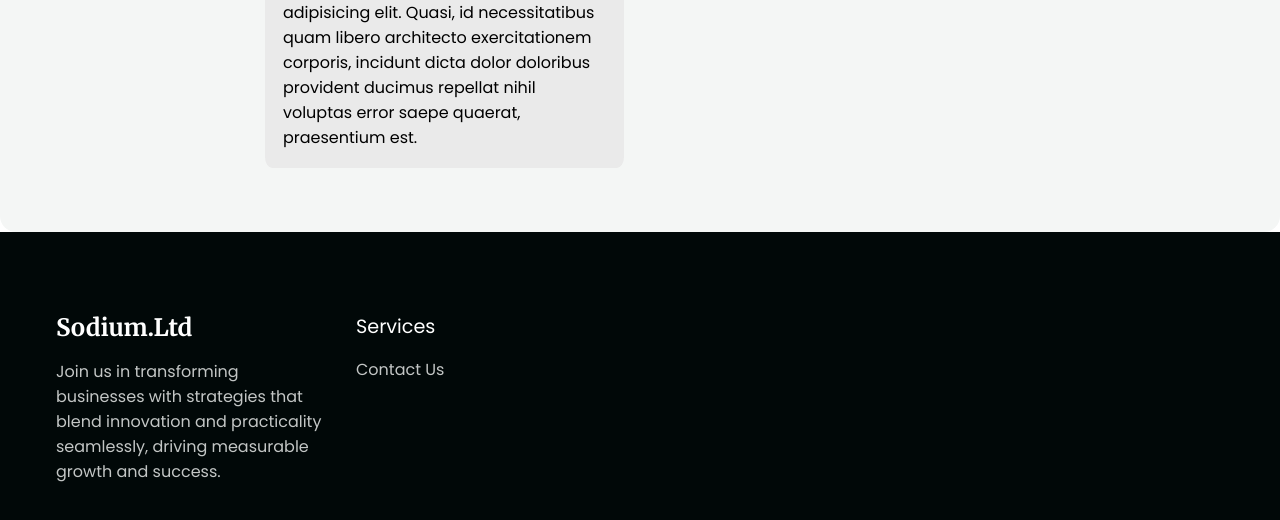
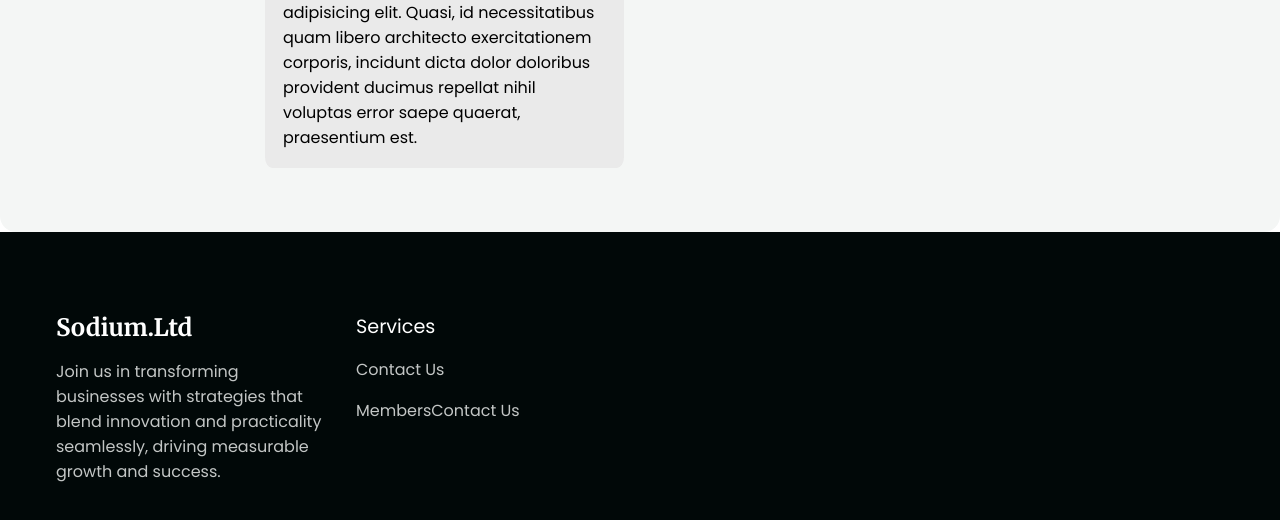
Before and after one commit to udayrshankar/Sw, a website: page about.html in a window 1280 px wide. Shown: the part 1687-2207 px from the top of the page. Drawn offline with Linux system fonts and the light colour scheme.

Commit message:
Update about.html

```diff
--- a/about.html
+++ b/about.html
@@ -106,6 +106,7 @@
                     <div class="footer__col">  <h4>Services</h4>
                       <ul class="footer__links">
                           <li><a href="website.html">Contact Us</a></li>
+                          <li><a href="about.html">MembersContact Us</a></li>
                       </ul>
                     </div>
                     </div>
```
